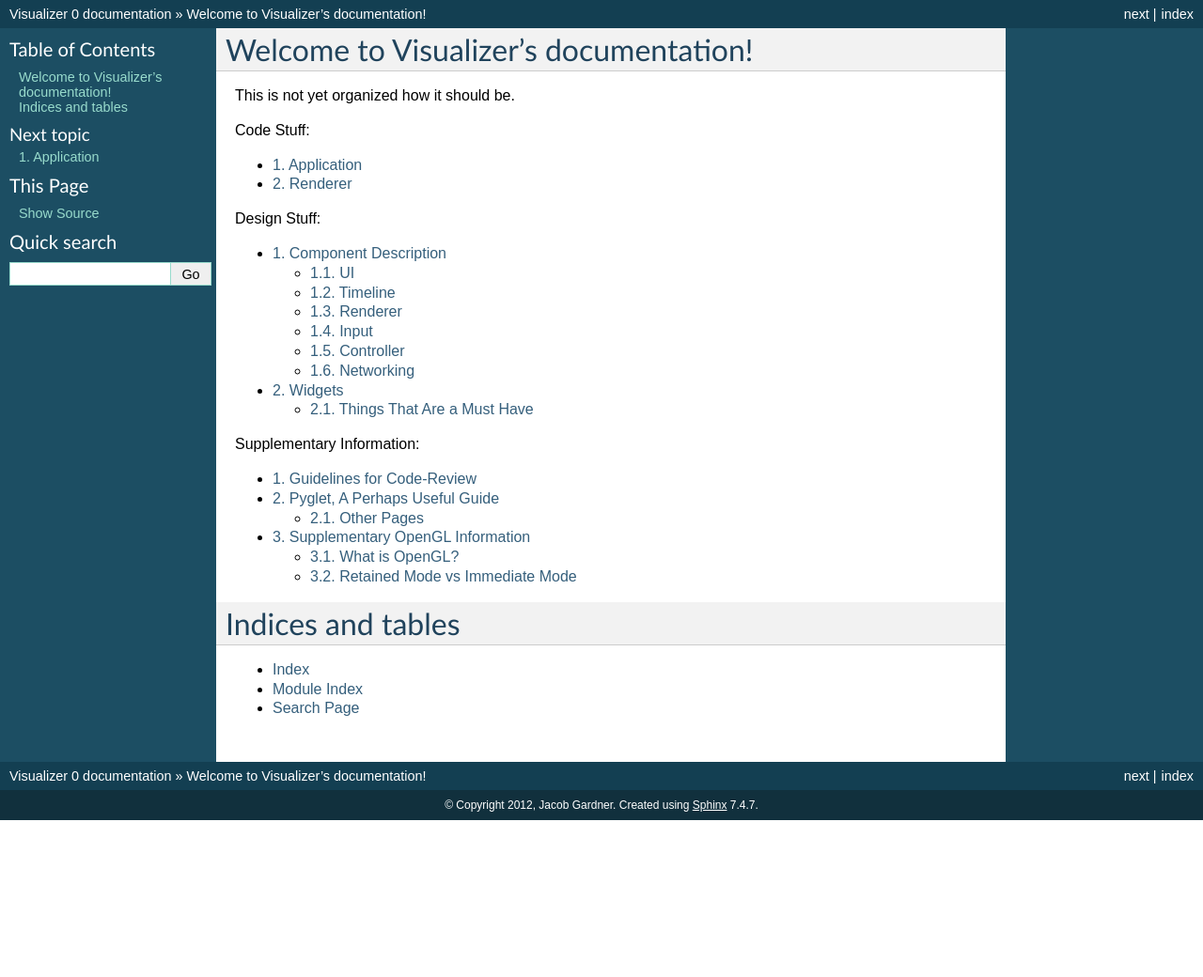
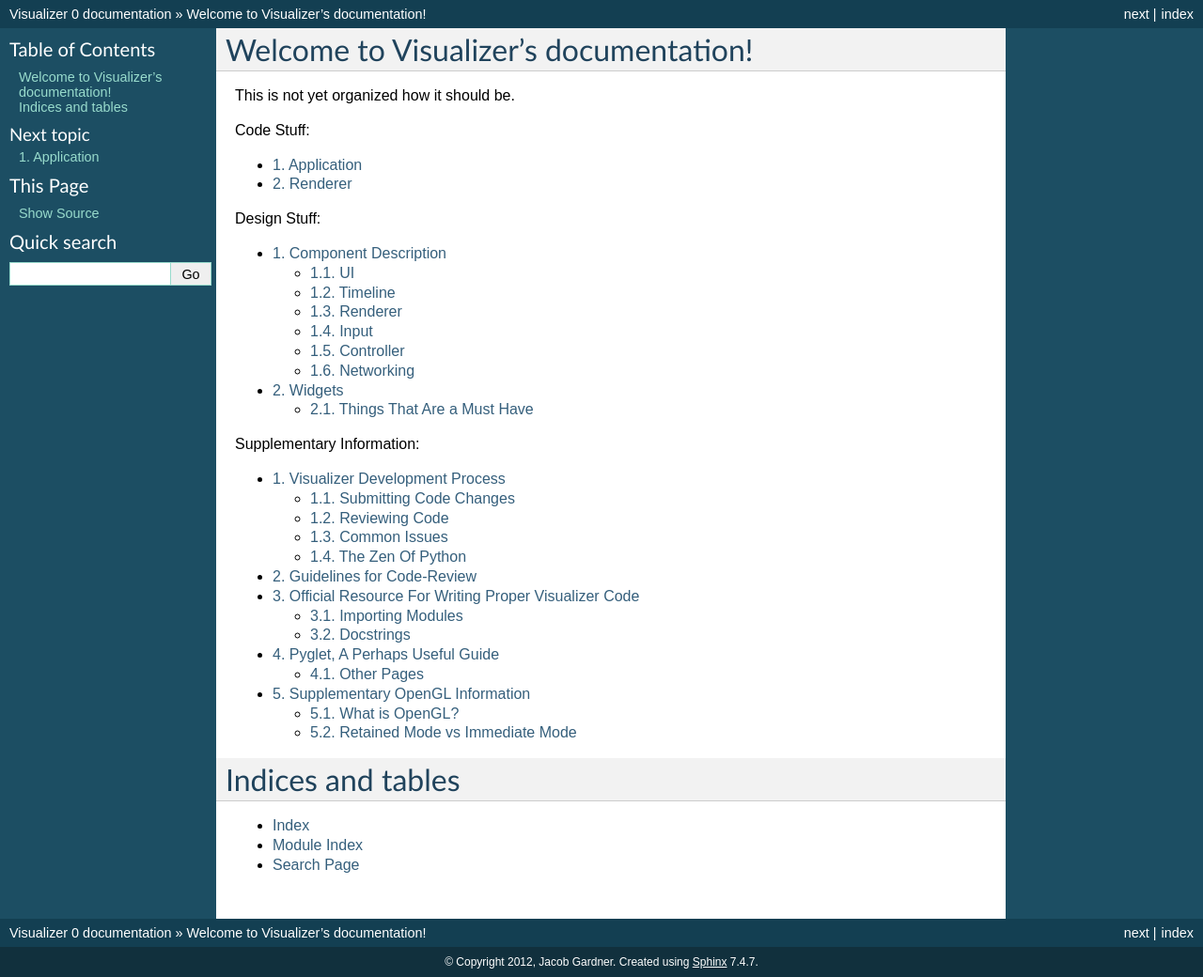
Before and after one commit to siggame/PyVis, a Sphinx documentation site: the page built from python/docs/index.rst, in a window 1280 px wide. Shown: the whole page at 94% size. Built offline with Sphinx 7.4.7, drawn with Linux system fonts in a browser that asks for light colours; before the commit the page ends 900 px from its top, so only the background shows below that; some of the changed lines change nothing that is shown.

Commit message:
Updated Documentation

```diff
--- a/python/docs/conf.py
+++ b/python/docs/conf.py
@@ -243,7 +243,7 @@ texinfo_documents = [
 
 # How to display URL addresses: 'footnote', 'no', or 'inline'.
 texinfo_show_urls = 'footnote'
-
+todo_include_todos = True
 
 # Example configuration for intersphinx: refer to the Python standard library.
 intersphinx_mapping = {'http://docs.python.org/': None}
--- a/python/docs/index.rst
+++ b/python/docs/index.rst
@@ -32,7 +32,9 @@ Supplementary Information:
     :maxdepth: 2
     :numbered:
 
-    code-review/review-guidelines.rst
+    process/index.rst
+    process/review-guidelines.rst
+    process/common-issues.rst
     pyglet/index.rst
     opengl/index.rst
 
--- /dev/null
+++ b/python/docs/process/common-issues.rst
@@ -0,0 +1,41 @@
+Official Resource For Writing Proper Visualizer Code
+====================================================
+
+
+Importing Modules
+-----------------
+
+Module imports should all appear at the very top of the file unless there is a good reason not to (e.g. a user selects if he wants OpenGL or DirectX rendering).
+
+``from module import *`` is never acceptable.  This can cause name conflicts, and makes it more difficult to determine the origin of objects.  For example::
+
+    from application import *
+    from renderer import *
+    from widgets import *
+
+    r = Rectangle()
+
+makes it impossible to determine that Rectangle came from the module, renderer.  This is preferred::
+
+    from application import Application
+    from renderer import Renderer, Rectangle
+    from widgets import Button
+
+    r = Rectangle()
+
+or::
+
+    import application
+    import renderer
+    import widgets
+
+    r = renderer.Rectangle()
+
+In these cases, the origin of Rectangle is clearly visible.
+
+Docstrings
+----------
+
+Proper docstrings are required on all public methods (i.e. methods that do not start with a single underscore), and are suggested for usage with all private methods.  These docstrings generate the documentation used by sphinx and are easy-to-read when just reading code.  If someone ever has to look at the source to determine how to use a certain module, then the docstring is not clear enough.
+
+.. todo:: Write Example Docstrings Here
--- /dev/null
+++ b/python/docs/process/index.rst
@@ -0,0 +1,46 @@
+Visualizer Development Process
+==============================
+
+This document will serve as the guidelines for writing, testing, and merging code with the core repository for the python visualizer to ensure only quality code is in the main repo.
+
+Submitting Code Changes
+-----------------------
+
+In order to write code, the `siggame visualizer repository <http://github.com/siggame/visualizer>`_ should be forked to your own account.  This forked repo should be where all your changes should take place.  Once you have made a change you feel is worthwhile, you should create a pull-request on github on the siggame repo.  Someone other than yourself should review your changes, make comments, and accept the request if everything checks out.
+
+Reviewing Code
+--------------
+
+Depending on your experience with python and the project, you should only review certain peoples' code.  Less experienced developers should only review more experienced developers' code.  More experienced developers should try to focus on those will little experience.  Occassionally more experienced developers should review each others code to make sure a sense of code consistency is kept throughout the project.
+
+The coding standard used for this project should follow the guidelines set forth by `PEP8 <http://www.python.org/dev/peps/pep-0008/>`_ unless otherwise noted.  4 spaces should be used for indents and no tabs should be present in the file.
+
+Common Issues
+-------------
+
+When there are mistakes commonly seen in code-reviews, then an official response should be written :doc:`on this page </process/common-issues>` for consistency and quick reference by code-reviewers.
+
+The Zen Of Python
+-----------------
+
+This should be followed whenever possible::
+
+    Beautiful is better than ugly.
+    Explicit is better than implicit.
+    Simple is better than complex.
+    Complex is better than complicated.
+    Flat is better than nested.
+    Sparse is better than dense.
+    Readability counts.
+    Special cases aren't special enough to break the rules.
+    Although practicality beats purity.
+    Errors should never pass silently.
+    Unless explicitly silenced.
+    In the face of ambiguity, refuse the temptation to guess.
+    There should be one-- and preferably only one --obvious way to do it.
+    Although that way may not be obvious at first unless you're Dutch.
+    Now is better than never.
+    Although never is often better than *right* now.
+    If the implementation is hard to explain, it's a bad idea.
+    If the implementation is easy to explain, it may be a good idea.
+    Namespaces are one honking great idea -- let's do more of those!
```
Also changed, not shown: python/docs/process/review-guidelines.rst (renamed from python/docs/code-review/review-guidelines.rst).
